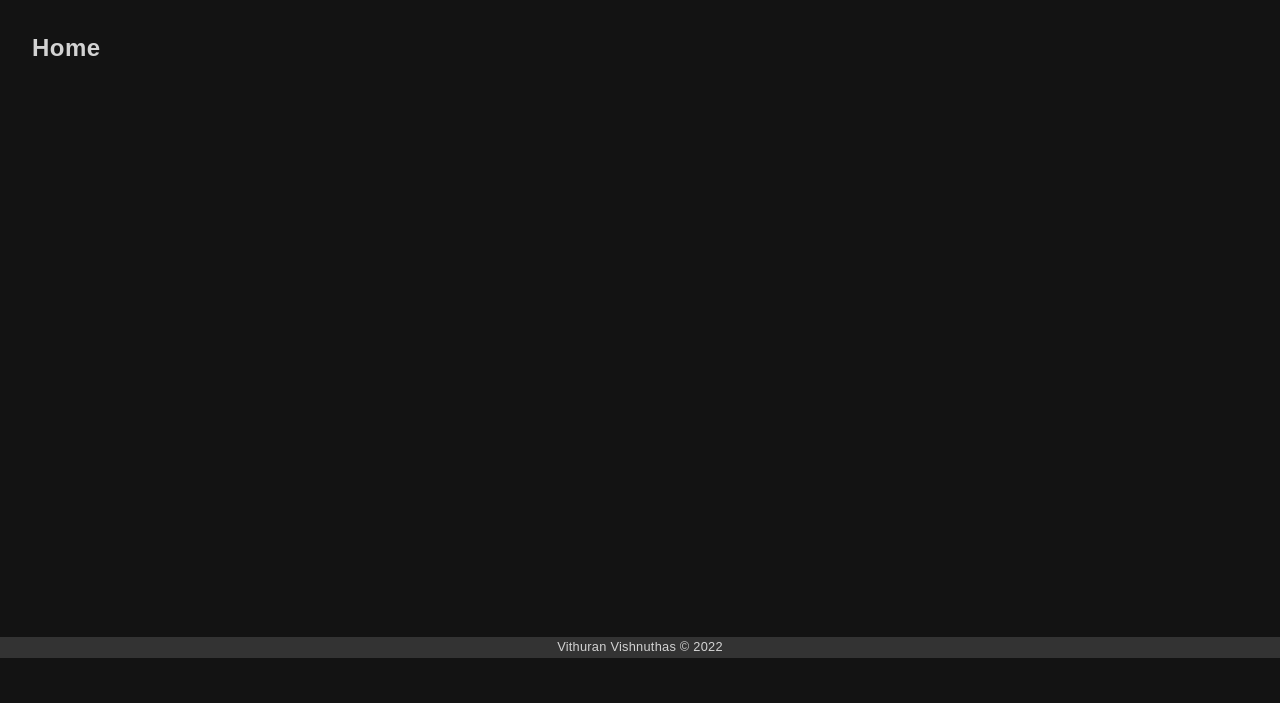
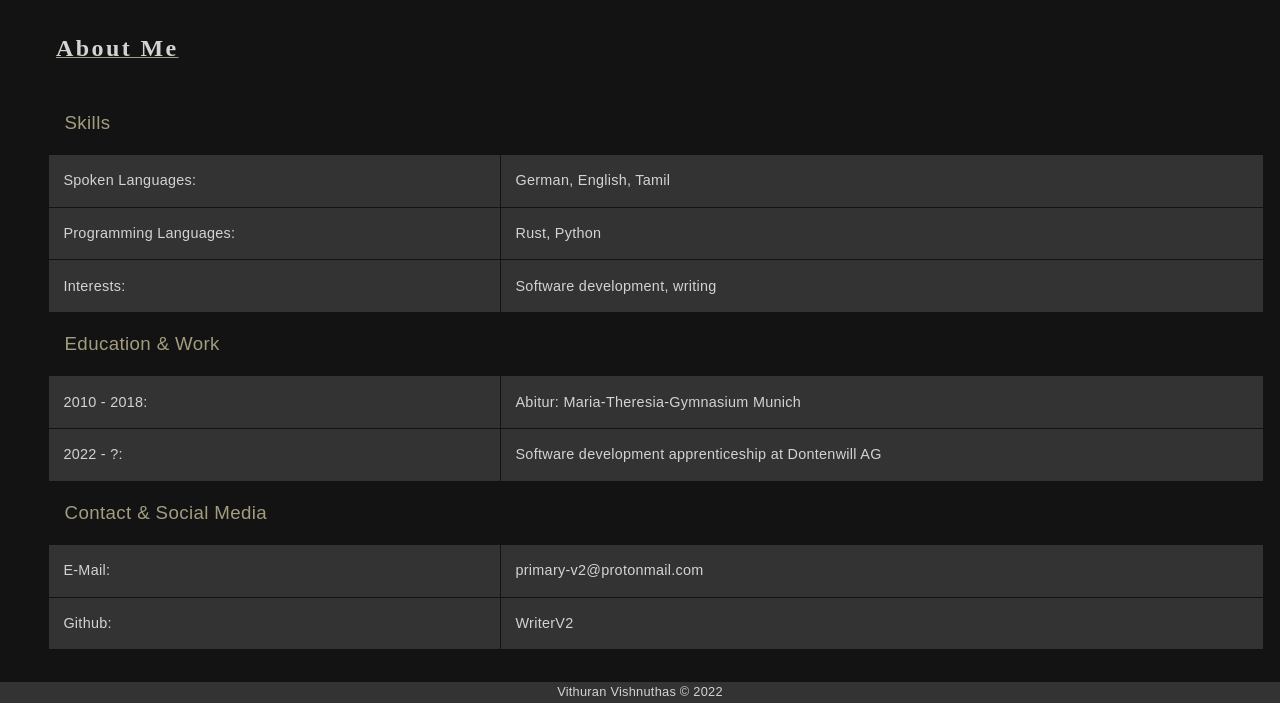
Before and after one commit to WriterV2/WriterV2.github.io, a plain HTML site: page docs/index.html in a window 1280 px wide. Shown: the part 137-840 px from the top of the page. Before the commit the page ends 800 px from the top, so only its background shows below. Drawn offline with Linux system fonts and the light colour scheme.

Commit message:
Add home page content

```diff
--- a/docs/index.html
+++ b/docs/index.html
@@ -11,7 +11,7 @@
 
 <body>
     <header>
-        <u><h1><a href="./index.html">Writer V2</a></h1></u>
+        <u><a href="./index.html"><h1>Writer V2</h1></a></u>
         Vithuran Vishnuthas
     </header>
     <nav>
@@ -20,7 +20,41 @@
     </nav>
     <main>
 
-<h2>Home</h1>
+<h2>About Me</h2>
+
+<table>
+    <tr class="title-row"><td><h3>Skills</h3></td></tr>
+    <tr>
+        <td>Spoken Languages:</td>
+        <td>German, English, Tamil</td>
+    </tr>
+    <tr>
+        <td>Programming Languages:</td>
+        <td>Rust, Python</td>
+    </tr>
+    <tr>
+        <td>Interests:</td>
+        <td>Software development, writing</td>
+    </tr>
+    <tr class="title-row"><td><h3>Education & Work</h3></td></tr>
+    <tr>
+        <td>2010 - 2018:</td>
+        <td>Abitur: Maria-Theresia-Gymnasium Munich</td>
+    </tr>
+    <tr>
+        <td>2022 - ?:</td>
+        <td>Software development apprenticeship at Dontenwill AG</td>
+    </tr>
+    <tr class="title-row"><td><h3>Contact & Social Media</h3></td></tr>
+    <tr>
+        <td>E-Mail:</td>
+        <td><a href="mailto:primary-v2@protonmail.com">primary-v2@protonmail.com</a></td>
+    </tr>
+    <tr>
+        <td>Github:</td>
+        <td><a href="https://github.com/WriterV2">WriterV2</a></td>
+    </tr>
+</table>
 
     </main>
     <footer>
--- a/sass/style.scss
+++ b/sass/style.scss
@@ -31,6 +31,13 @@ header {
     }
 }
 
+h2 {
+    font-family: 'Times New Roman', Times, serif;
+    letter-spacing: 0.1em;
+    text-decoration: underline $accent-color 1px;
+    margin: 1em;
+}
+
 nav {
     display: flex;
     justify-content: space-evenly;
@@ -38,6 +45,7 @@ nav {
     padding: 0em 2em;
     background-color: $background-color;
 }
+
 
 main {
     margin: 2em;
@@ -69,6 +77,11 @@ a {
         color: lighten($color: $font-color, $amount: 10);
     }
 }
+h3 {
+    font-weight: 500;
+    color: $accent-color;
+}
+
 
 .work-card {
     padding: 2em;
@@ -82,12 +95,6 @@ a {
     display: flex;
     flex-direction: column;
     justify-content: space-between;
-    .title-and-description, .info {
-        h3 {
-            font-weight: 500;
-            color: $accent-color;
-        }
-    }
     .info {
         display: flex;
         flex-flow: row wrap;
@@ -121,3 +128,25 @@ a {
         padding: 0.2em;
     }
 }
+
+table {
+    border-collapse: collapse;
+    width: 100%;
+    margin: 1em;
+    tr {
+        td {
+            border: 1px solid $background-color;
+            background-color: $box-color;
+            text-align: left;
+            padding: 1em;
+            font-size: 0.9em;
+        }
+        &.title-row {
+            td {
+                border: none;
+                background-color: $background-color;
+                font-size: inherit;
+            }
+        }
+    }
+}
```
Also changed, not shown: docs/stories.html (+1 -1 lines), templates/base.html (+1 -1 lines), templates/index.html (+35 -1 lines), docs/style.css, 1 other file.
